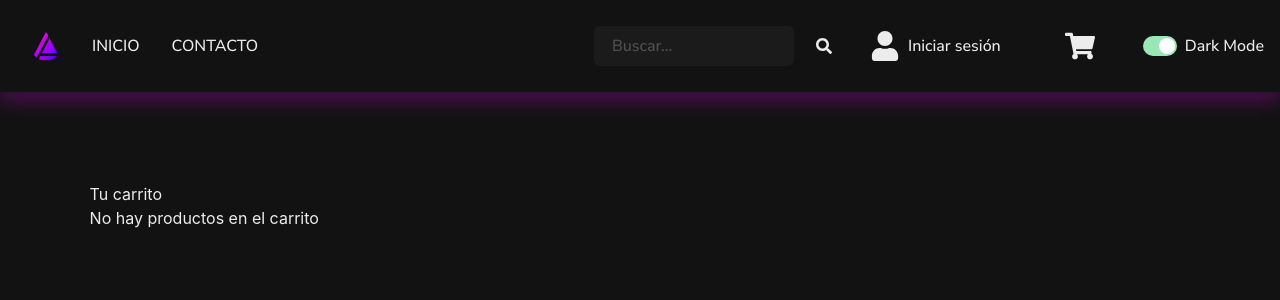
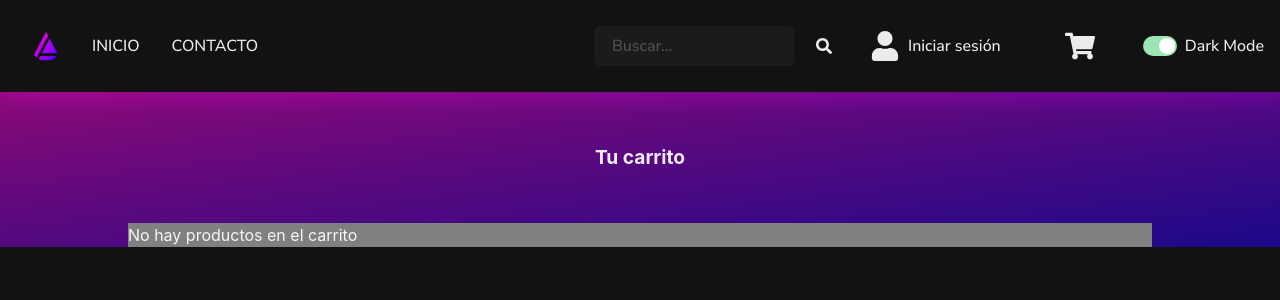
Before and after one commit to patrigarcia/e-commerce_frontend, a React (Vite) app: page /cart in a window 1280 px wide. Shown: the top 300 px of the page. Built offline with nearby package versions, Linux system fonts and the light colour scheme.

Commit message:
Add cart component

```diff
--- a/src/components/Cart/Cart.jsx
+++ b/src/components/Cart/Cart.jsx
@@ -1,7 +1,7 @@
 import React, { useContext } from "react";
 import { ProductsContext } from "../../context/ProductsContext/ProductsState";
 import { OrdersContext } from "../../context/OrdersContext/OrdersState";
-import { Box, Button, Image, List, ListItem, Text } from "@chakra-ui/react";
+import { Box, Button, Flex, Image, Table, Tbody, Td, Text, Th, Thead, Tr } from "@chakra-ui/react";
 import { getImageURL } from "../../api/apiClient";
 import "./Cart.scss";
 
@@ -21,32 +21,48 @@
     };
 
     return (
+        <Flex className="cart" direction="column">
+            <Text className="cart_title">Tu carrito</Text>
             <Box className="cart-container">
-            <Text>Tu carrito</Text>
                 {cart.length === 0 ? (
                     <Text>No hay productos en el carrito</Text>
                 ) : (
                     <>
-                    <List spacing={3} mt={3}>
+                        <Table variant="simple" mt={3}>
+                            <Thead>
+                                <Tr>
+                                    <Th>Producto</Th>
+                                    <Th>Precio</Th>
+                                    <Th>Acciones</Th>
+                                </Tr>
+                            </Thead>
+                            <Tbody>
                                 {cart.map((product) => (
-                            <ListItem key={product.id} display="flex" alignItems="center">
-                                <Image src={getImageURL(product.imagePath)} alt={product.name} boxSize="50px" mr={3} />
-                                <Box>
-                                    <Text fontSize="lg">{product.name}</Text>
-                                    <Text fontSize="sm">Precio: ${product.price}</Text>
-                                </Box>
-                                <Button ml="auto" variant="outline" colorScheme="red" onClick={() => removeFromCart(product.id)}>
-                                    eliminar
+                                    <Tr key={product.id}>
+                                        <Td display="flex" alignItems="center">
+                                            <Image className="cart_img" src={getImageURL(product.imagePath)} alt={product.name} mr={3} />
+                                            <Text fontSize="lg">
+                                                {product.name}
+                                                <br /> {product.description}
+                                            </Text>
+                                        </Td>
+                                        <Td>${product.price}</Td>
+                                        <Td>
+                                            <Button colorScheme="red" onClick={() => removeFromCart(product.id)}>
+                                                Eliminar
                                             </Button>
-                            </ListItem>
+                                        </Td>
+                                    </Tr>
                                 ))}
-                    </List>
-                    <Button onClick={handleBuy} mt={3}>
+                            </Tbody>
+                        </Table>
+                        <Button colorScheme="purple" onClick={handleBuy} mt={3}>
                             Comprar
                         </Button>
                     </>
                 )}
             </Box>
+        </Flex>
     );
 };
 
--- a/src/components/Cart/Cart.scss
+++ b/src/components/Cart/Cart.scss
@@ -1,3 +1,31 @@
-.cart-container{
-    margin: 7%;
+
+$color1: rgba(255, 0, 218, 0.5);
+$color2: rgba(37, 0, 255, 0.5);
+
+// .background-gradient {
+//     background: linear-gradient(to bottom right, $color1, $color2);
+// }
+
+.cart{
+
+    background: linear-gradient(to bottom right, $color1, $color2);
+    align-items: center;
+
+    .cart_title{
+        font-size: 1.2em;
+        font-weight: bold;
+        padding:  4%;
+
+    }
+    .cart-container{
+
+    width: 80%;
+    background:gray;
+
+
+    .cart_img{
+        width: 15%;
+        height: auto;
+    }
 }
+}
--- a/src/components/Header/Header.jsx
+++ b/src/components/Header/Header.jsx
@@ -19,7 +19,7 @@
         <Flex className="navbar" alignItems="flex-start" justifyContent="space-between" direction="row">
             <Flex alignItems="center">
                 <Link to="/">
-                    <Image className="logo" src={logo} boxSize="40px" />
+                    <Image className="logo_navbar" src={logo} boxSize="40px" />
                 </Link>
                 <Spacer />
 
--- a/src/components/Header/Header.scss
+++ b/src/components/Header/Header.scss
@@ -25,7 +25,7 @@
       margin-right: 3rem;
     }
 
-    button, .logo{
+    button, .logo_navbar{
       margin: 10px;
     }
 
```
Lines whose indentation alone changed are shown as unchanged.
